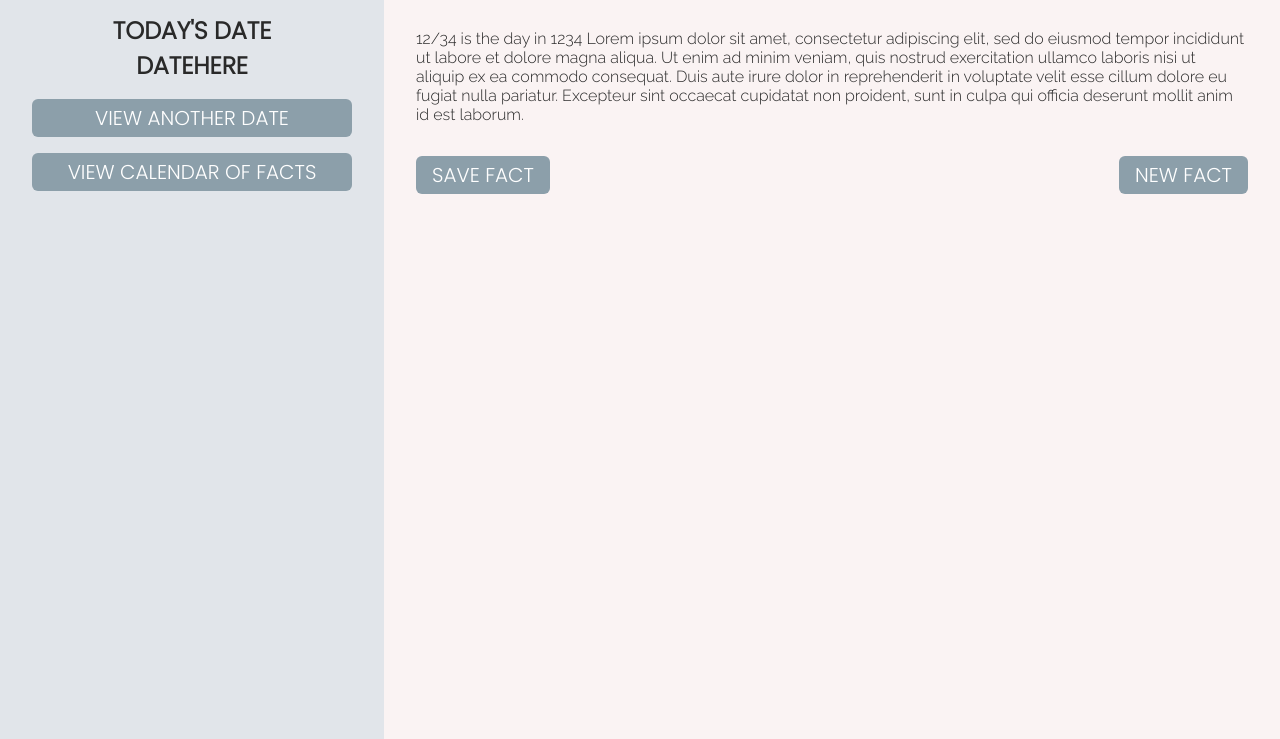
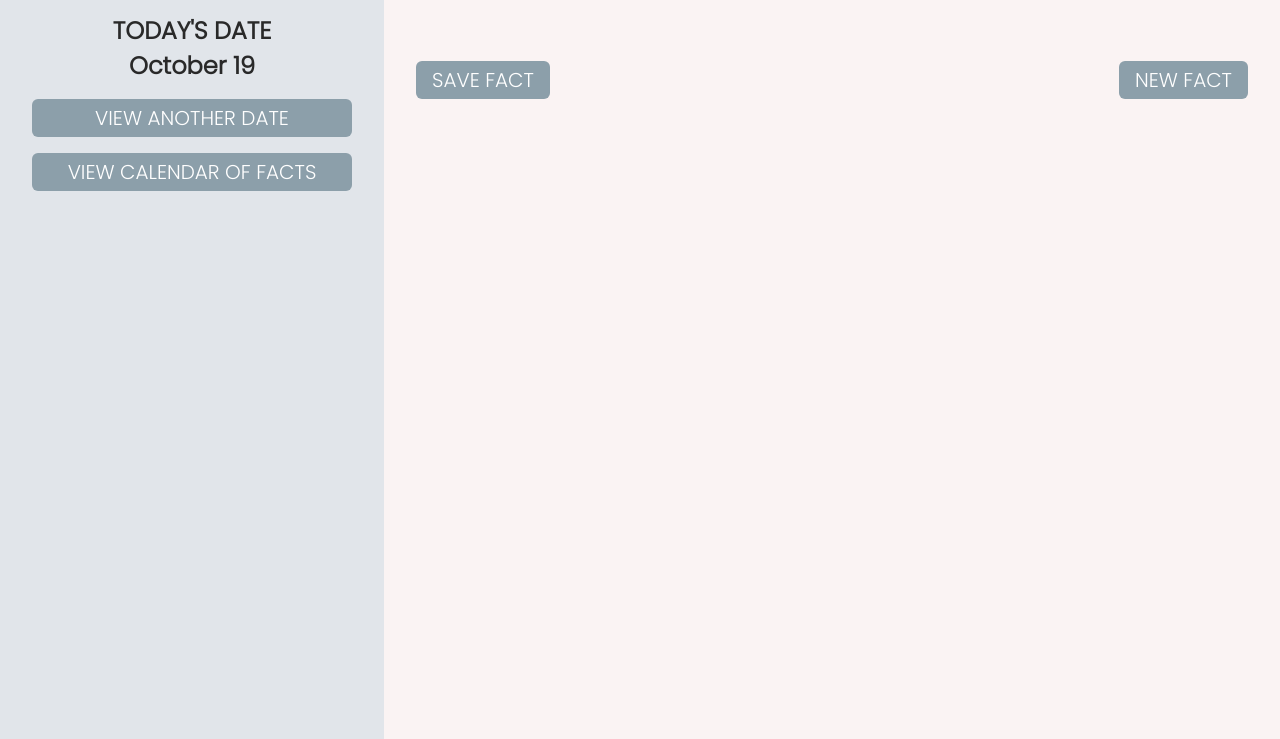
Before and after one commit to J0N-C/ajax-project, a website: page index.html in a window 1280 px wide. Shown: the part 61-800 px from the top of the page. Drawn offline with Linux system fonts and the light colour scheme; no server answers.

Commit message:
Completed issue-1 view fact

```diff
--- a/css/styles.css
+++ b/css/styles.css
@@ -24,6 +24,7 @@ main {
 }
 
 p {
+  font-size: 125%;
   font-family: 'Raleway', sans-serif;
   color: #292929;
   padding: 1rem 0;
--- a/index.html
+++ b/index.html
@@ -25,16 +25,13 @@
   <main class="column-full row main-row">
     <div class="lightgray sidebar row just-sidebar">
       <h2 id="date-label" class="column-full">TODAY'S DATE</h2>
-      <h2 id="current-date" class="column-full">DATEHERE</h2>
+      <h2 id="current-date" class="column-full"> </h2>
       <button class="darkgray">VIEW ANOTHER DATE</button>
       <button id="sidebar-active" class="darkgray hidden footer">VIEW CALENDAR OF FACTS</button>
     </div>
 
     <div class="light-cream column-full fill-col">
-      <p id="daily-fact">12/34 is the day in 1234 Lorem ipsum dolor sit amet, consectetur adipiscing elit, sed do eiusmod tempor incididunt ut
-      labore et dolore magna aliqua. Ut enim ad minim veniam, quis nostrud exercitation ullamco laboris nisi ut aliquip ex ea
-      commodo consequat. Duis aute irure dolor in reprehenderit in voluptate velit esse cillum dolore eu fugiat nulla
-      pariatur. Excepteur sint occaecat cupidatat non proident, sunt in culpa qui officia deserunt mollit anim id est laborum.</p>
+      <p id="daily-fact"> </p>
       <div class="flex spce-btwn">
         <button class="darkgray column-third">SAVE FACT</button>
         <button class="darkgray column-third">NEW FACT</button>
--- a/js/main.js
+++ b/js/main.js
@@ -0,0 +1,33 @@
+const $dailyFact = document.querySelector('#daily-fact');
+const $currentDate = document.querySelector('#current-date');
+const factRequest = new XMLHttpRequest();
+var today = dateToday();
+var factToday;
+
+getFact(today);
+
+function dateToday() {
+  const fullDate = [];
+  const today = new Date();
+  fullDate.push(today.getMonth() + 1);
+  fullDate.push(today.getDate());
+  return fullDate;
+}
+
+function monthsFormat(monthNum) {
+  const monthNames = ['January', 'February', 'March', 'April', 'May', 'June', 'July', 'September', 'October', 'November', 'Decemter'];
+  return monthNames[monthNum - 1];
+}
+
+function getFact(date) {
+  const month = date[0];
+  const day = date[1];
+  $currentDate.textContent = `${monthsFormat(month - 1)} ${day}`;
+  factRequest.open('GET', `http://numbersapi.com/${month}/${day}/date?json`);
+  factRequest.send();
+}
+
+factRequest.addEventListener('load', function () {
+  factToday = JSON.parse(factRequest.response);
+  $dailyFact.textContent = factToday.text;
+});
```
